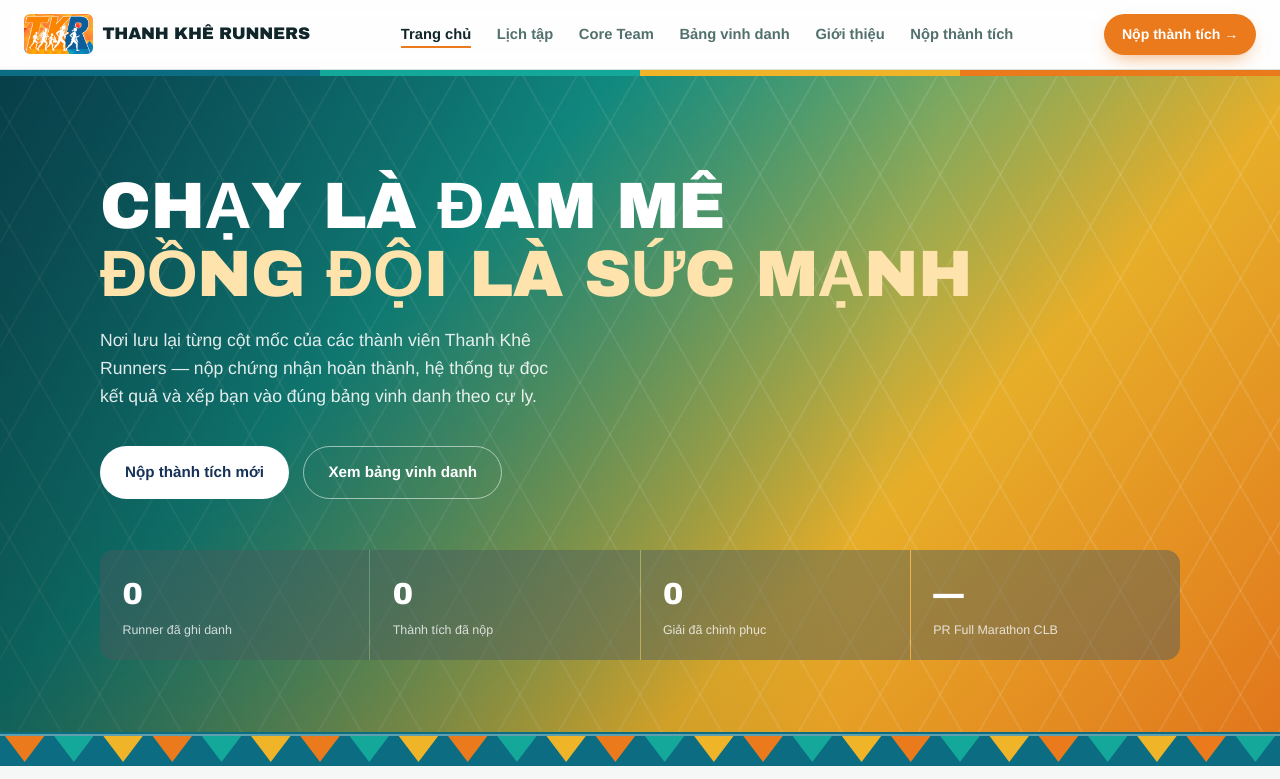
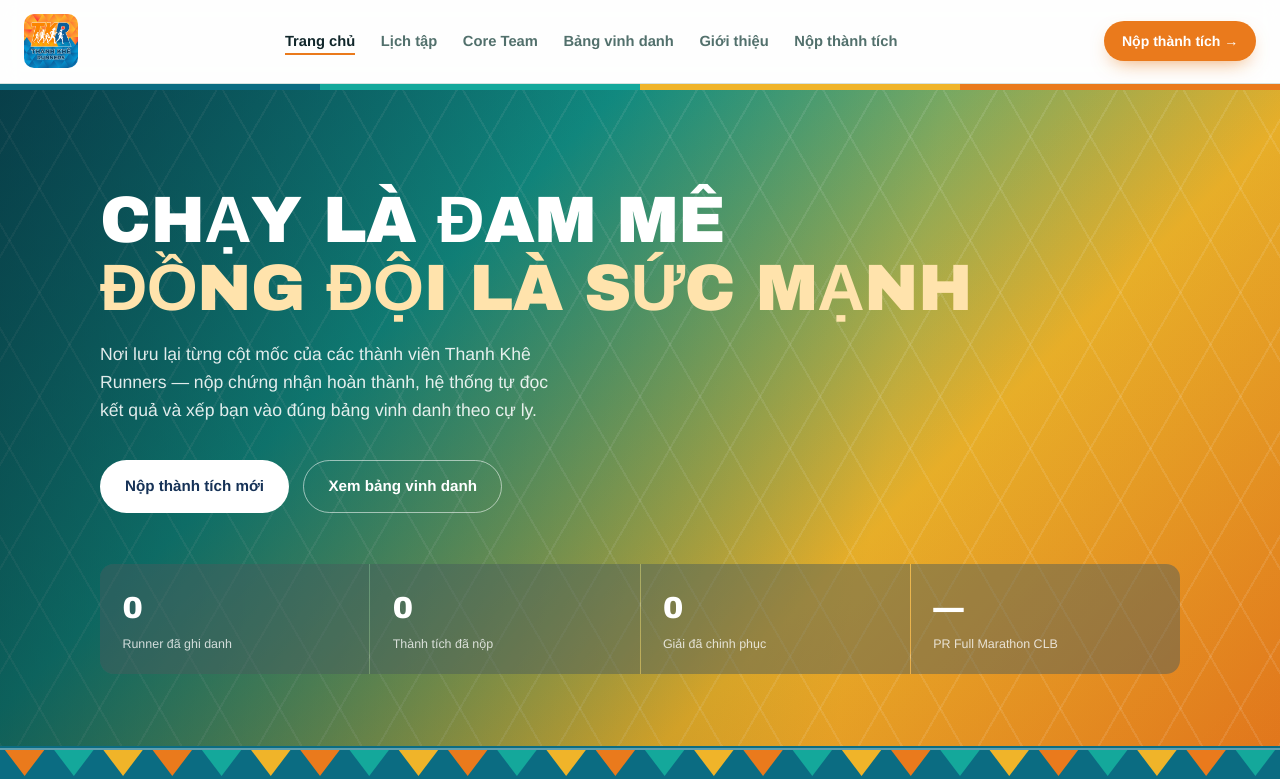
Before and after one commit to EIV-Education/Thanhkherunners, a Flask app: page / in a window 1280 px wide. Shown: the top 779 px of the page. Run offline with Flask 3, Linux system fonts and the light colour scheme.

Commit message:
Show full TKR logo (icon + wordmark) in nav instead of cropped icon
The nav mark now uses the complete official square logo, which
already includes the "THANH KHÊ RUNNERS" wordmark, so the separate
text label next to it is removed to avoid duplication.

Co-Authored-By: Claude Sonnet 5 <noreply@anthropic.com>
Claude-Session: https://claude.ai/code/session_011GC8igYC4JR8rmxxU82KyT

```diff
--- a/static/home.css
+++ b/static/home.css
@@ -116,9 +116,9 @@ a { color: inherit; }
 }
 
 .nav-mark {
-  height: 40px;
-  width: auto;
-  border-radius: 6px;
+  height: 54px;
+  width: 54px;
+  border-radius: 10px;
   object-fit: contain;
   flex-shrink: 0;
 }
--- a/templates/home.html
+++ b/templates/home.html
@@ -9,8 +9,7 @@
 <body>
   <nav class="nav">
     <a class="nav-brand" href="#top">
-      <img class="nav-mark" src="{{ url_for('static', filename='images/nav-mark.png') }}" alt="Logo Thanh Khê Runners" />
-      <span class="display">THANH KHÊ RUNNERS</span>
+      <img class="nav-mark" src="{{ url_for('static', filename='images/nav-mark.png') }}" alt="Thanh Khê Runners" />
     </a>
     <ul class="nav-links">
       <li><a href="#top" class="active">Trang chủ</a></li>
```
Also changed, not shown: static/images/nav-mark.png.
